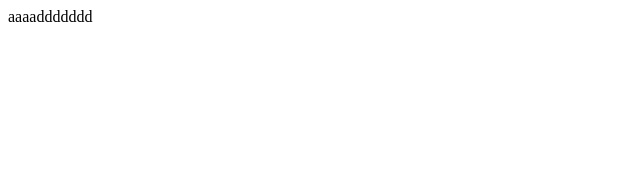
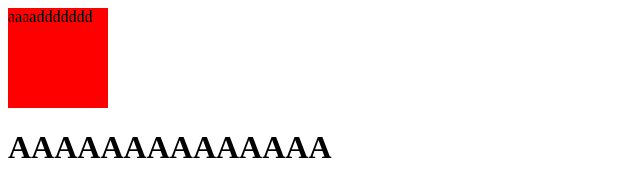
Before and after one commit to sheqiang/wedding, a plain HTML site: page index.html in a window 1280 px wide. Shown: the whole page, without its empty margins (0-640 px from the left). Drawn offline with Linux system fonts and the light colour scheme.

Commit message:
update01

```diff
--- a/index.html
+++ b/index.html
@@ -7,11 +7,15 @@
 <script>
    //
 </script>
+<style type="text/css">
+    .drag{width:100px;height:100px;background:red;}
+</style>
 </head>
 
 <body>
   <div class="drag" id="drag">
   aaaaddddddd
   </div>
+  <h1>AAAAAAAAAAAAAA</h1>
 </body>
 </html>
```
